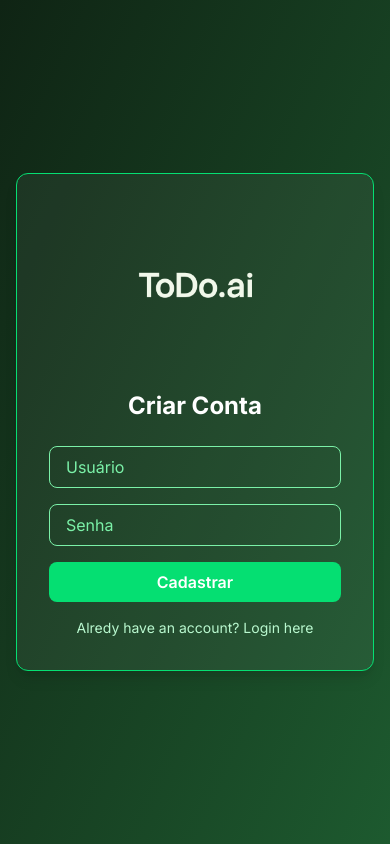
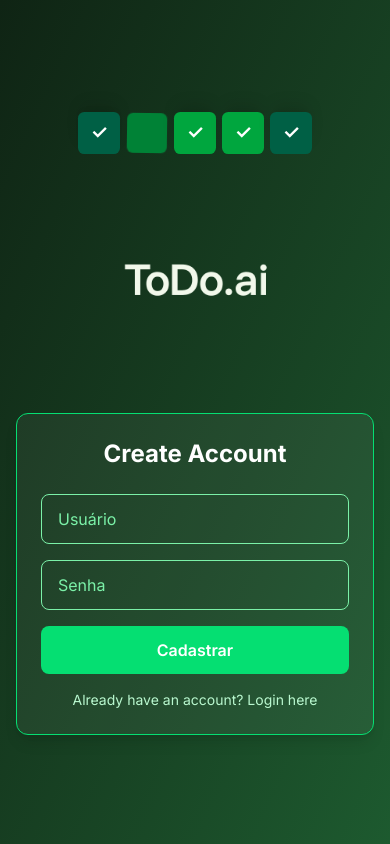
Before and after one commit to vitorazevedop7/todosimple-project, a Next.js app in the folder todosimple-project/todosimple-frontend/: page /register in a window 390 px wide. Built offline with nearby package versions, Linux system fonts and the light colour scheme.

Commit message:
Enhance responsive behavior across devices

```diff
--- a/todosimple-project/todosimple-frontend/src/app/dashboard/page.jsx
+++ b/todosimple-project/todosimple-frontend/src/app/dashboard/page.jsx
@@ -105,7 +105,7 @@ export default function DashboardPage() {
               {tasks.map((task) => (
                 <li
                   key={task.id}
-                  className="bg-white/5 border border-green-400 p-4 rounded-lg flex items-center justify-between gap-4 transition-all hover:scale-[1.015] hover:bg-white/10 hover:border-green-300"
+                  className="bg-white/5 border border-green-400 p-4 rounded-lg flex flex-wrap sm:flex-nowrap items-start justify-between gap-4 transition-all hover:scale-[1.015] hover:bg-white/10 hover:border-green-300"
                 >
                   <div className="flex items-start gap-2 flex-1 min-w-0">
                     <CheckTaskCube
@@ -117,7 +117,7 @@ export default function DashboardPage() {
                       onClick={() => setEditingTask(task)}
                     >
                       <h3
-                        className={`text-base sm:text-lg font-semibold max-w-[230px] sm:max-w-md break-words ${
+                        className={`text-base sm:text-lg font-semibold break-words max-w-full sm:max-w-md ${
                           task.done ? "italic line-through text-green-300" : ""
                         }`}
                       >
@@ -126,7 +126,7 @@ export default function DashboardPage() {
                     </div>
                   </div>
 
-                  <div className="flex items-center gap-2 shrink-0">
+                  <div className="flex items-center gap-2 shrink-0 ml-auto">
                     <button
                       onClick={() => setEditingTask(task)}
                       className="p-2 rounded-full text-green-200 hover:text-yellow-300 hover:bg-white/10 active:scale-90 transition-all"
--- a/todosimple-project/todosimple-frontend/src/app/register/page.jsx
+++ b/todosimple-project/todosimple-frontend/src/app/register/page.jsx
@@ -3,6 +3,7 @@ import { useState } from "react";
 import { useRouter } from "next/navigation";
 import api from "@/services/api";
 import Image from "next/image";
+import BlockCubeCheck from "@/components/BlockCubeCheck";
 
 export default function RegisterPage() {
   const router = useRouter();
@@ -15,7 +16,7 @@ export default function RegisterPage() {
       await api.post("/user", {
         username,
         password,
-        user_profile: "1"
+        user_profile: "1", // Sempre cria com perfil de usuário comum
       });
       alert("Usuário criado com sucesso!");
       router.push("/login");
@@ -27,29 +28,45 @@ export default function RegisterPage() {
 
   return (
     <div className="min-h-screen bg-gradient-to-br from-[#0f2414] to-[#1d5a2f] flex items-center justify-center px-4">
-      <div className="bg-white/5 border border-green-400 p-8 rounded-xl max-w-sm w-full text-white shadow-lg">
-        <div className="flex justify-center mb-6">
-          <Image src="/assets/logo.png" width={160} height={40} alt="Logo" priority />
+      <div className="w-full max-w-md text-white">
+        {/* Cubos decorativos no topo */}
+        <div className="flex justify-center mb-6 flex-wrap">
+          {[...Array(5)].map((_, i) => (
+            <BlockCubeCheck key={i} index={i} autoRotate />
+          ))}
         </div>
-        <h2 className="text-2xl font-bold mb-6 text-center">Criar Conta</h2>
+
+        {/* Logo da aplicação */}
+        <div className="flex justify-center mb-8">
+          <Image
+            src="/assets/logo.png"
+            alt="ToDo.ai Logo"
+            width={200}
+            height={60}
+            priority
+          />
+        </div>
+
+        <div className="bg-white/5 border border-green-400 p-6 sm:p-8 rounded-xl shadow-lg">
+          <h2 className="text-2xl font-bold mb-6 text-center">Create Account </h2>
           <form onSubmit={handleRegister} className="space-y-4">
             <input
               type="text"
               placeholder="Usuário"
               value={username}
               onChange={(e) => setUsername(e.target.value)}
-            className="w-full px-4 py-2 rounded-lg bg-transparent border border-green-300 text-white placeholder-green-300 focus:outline-none focus:ring-2 focus:ring-green-500"
+              className="w-full px-4 py-3 rounded-lg bg-transparent border border-green-300 text-white placeholder-green-300 focus:outline-none focus:ring-2 focus:ring-green-500"
             />
             <input
               type="password"
               placeholder="Senha"
               value={password}
               onChange={(e) => setPassword(e.target.value)}
-            className="w-full px-4 py-2 rounded-lg bg-transparent border border-green-300 text-white placeholder-green-300 focus:outline-none focus:ring-2 focus:ring-green-500"
+              className="w-full px-4 py-3 rounded-lg bg-transparent border border-green-300 text-white placeholder-green-300 focus:outline-none focus:ring-2 focus:ring-green-500"
             />
             <button
               type="submit"
-            className="w-full bg-green-400 hover:bg-green-300 text-white py-2 rounded-lg font-semibold transition"
+              className="w-full py-3 bg-green-400 text-white font-semibold rounded-lg hover:bg-green-300 transition"
             >
               Cadastrar
             </button>
@@ -58,8 +75,9 @@ export default function RegisterPage() {
             className="mt-4 text-center text-sm text-green-200 cursor-pointer hover:underline"
             onClick={() => router.push("/login")}
           >
-          Alredy have an account? Login here
+            Already have an account? Login here
           </p>
+        </div>
       </div>
     </div>
   );
--- a/todosimple-project/todosimple-frontend/src/components/BlockCubeCheck.jsx
+++ b/todosimple-project/todosimple-frontend/src/components/BlockCubeCheck.jsx
@@ -38,15 +38,17 @@ export default function BlockCubeCheck({ index = 0, autoRotate = false }) {
     <div
       onClick={() => setRotated(!rotated)}
       className={`
-        w-12 h-12 m-2 rounded-md cursor-pointer transition-transform duration-700 transform relative flex items-center justify-center
+        w-10 h-10 sm:w-12 sm:h-12 m-1 rounded-md cursor-pointer
+        transition-transform duration-700 transform relative flex items-center justify-center
         ${color}
         ${rotated ? "rotate-[180deg] scale-105 shadow-lg" : ""}
         ${mounted ? "opacity-100 scale-100" : "opacity-0 scale-50"}
         transition-all duration-500 ease-out
+        shrink-0
       `}
     >
       <span
-        className={`text-white text-xl font-bold transition-opacity duration-500 transform ${
+        className={`text-white text-lg sm:text-xl font-bold transition-opacity duration-500 transform ${
           rotated ? "opacity-100 rotate-[-180deg]" : "opacity-0"
         }`}
       >
--- a/todosimple-project/todosimple-frontend/src/components/CheckTaskCube.jsx
+++ b/todosimple-project/todosimple-frontend/src/components/CheckTaskCube.jsx
@@ -27,16 +27,17 @@ export default function CheckTaskCube({ checked, onToggle }) {
   return (
     <div
       onClick={onToggle}
-      className={`w-8 h-8 mr-3 rounded-md cursor-pointer transition-transform duration-700 transform relative flex items-center justify-center
-        ${color}
-        ${rotated ? "rotate-[180deg] scale-105 shadow-lg" : ""}
-        opacity-100 scale-100 transition-all duration-500 ease-out`}
+      className={`min-w-[2rem] min-h-[2rem] max-w-[2rem] max-h-[2rem]
+        rounded-md cursor-pointer flex items-center justify-center
+        transition-transform duration-700 transform
+        ${color} ${rotated ? "rotate-[180deg] scale-105 shadow-lg" : ""}
+        mr-2 sm:mr-3`}
     >
       <span
         className={`text-white text-sm font-bold transition-opacity duration-500 transform
           ${rotated ? "opacity-100 rotate-[-180deg]" : "opacity-0"}
-          not-italic no-underline !line-through-none`}
-        style={{ textDecoration: "none" }} // força sem line-through
+          not-italic no-underline`}
+        style={{ textDecoration: "none", fontStyle: "normal" }}
       >
         ✓
       </span>
--- a/todosimple-project/todosimple-frontend/tailwind.config.js
+++ b/todosimple-project/todosimple-frontend/tailwind.config.js
@@ -3,12 +3,22 @@ module.exports = {
   content: [
     "./src/app/**/*.{js,ts,jsx,tsx}",
     "./src/components/**/*.{js,ts,jsx,tsx}",
+    "./src/pages/**/*.{js,ts,jsx,tsx}",
+    "./src/**/*.{js,ts,jsx,tsx}",
   ],
   theme: {
     extend: {
       fontFamily: {
         sans: ['var(--font-sans)', 'sans-serif'],
       },
+      screens: {
+        'xs': '360px',
+        'sm': '640px',
+        'md': '768px',
+        'lg': '1024px',
+        'xl': '1280px',
+        '2xl': '1536px',
+      },
     },
   },
   plugins: [],
```
Also changed, not shown: todosimple-project/todosimple-frontend/src/app/login/page.jsx (+4 -4 lines), todosimple-project/todosimple-frontend/src/components/TaskFormModal.jsx (+14 -8 lines). Lines whose indentation alone changed are shown as unchanged.
